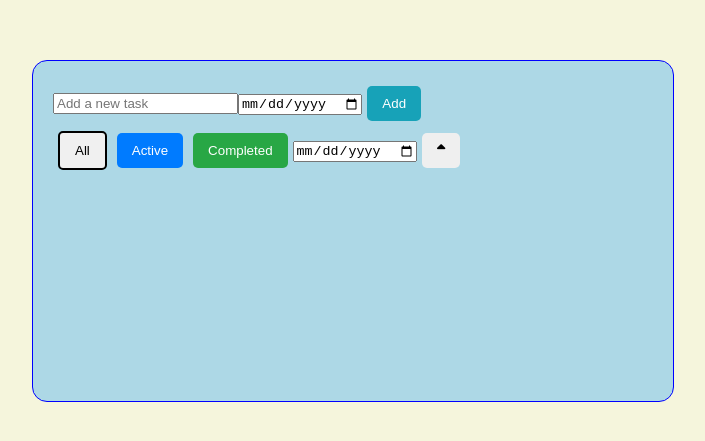
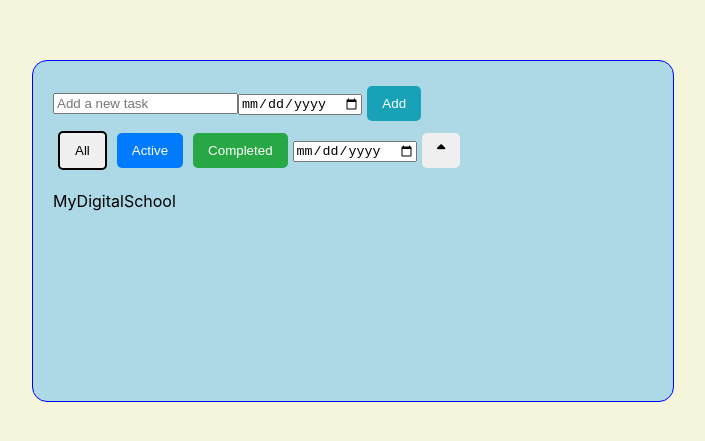
Before and after one commit to XavAsh/b3-todo-2024, a React (Create React App) app: page / in a window 1280 px wide. Shown: the part 169-610 px from the top of the page, without its empty margins (287-992 px from the left). Built offline with nearby package versions, Linux system fonts and the light colour scheme.

Commit message:
MDS footer

```diff
--- a/src/App.js
+++ b/src/App.js
@@ -139,6 +139,9 @@ function App() {
           </li>
         ))}
       </ul>
+      <footer className="footer">
+        MyDigitalSchool
+      </footer>
     </div>
   );
 }
```
